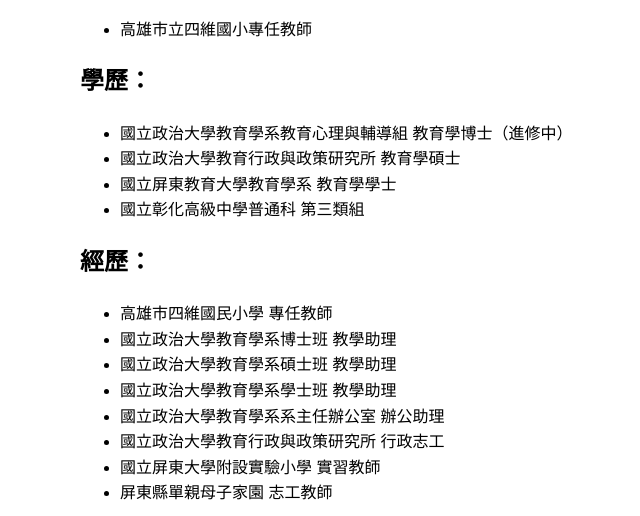
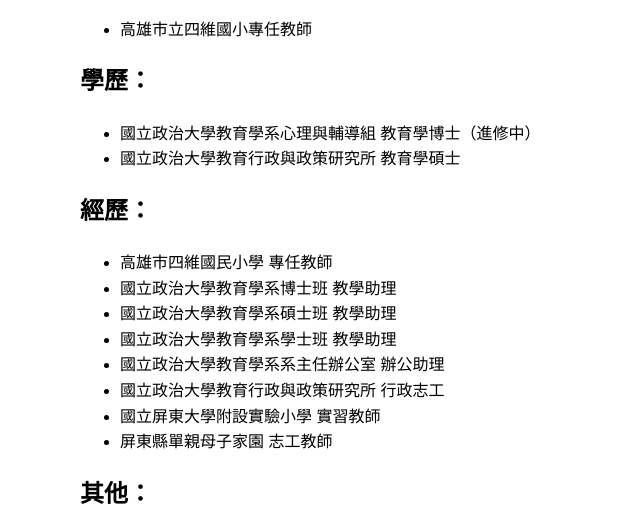
Before and after one commit to machi1007/profile, a plain HTML site: page index.html in a window 1280 px wide. Shown: the part 399-915 px from the top of the page, without its empty margins (260-900 px from the left). Drawn offline with Linux system fonts and the light colour scheme.

Commit message:
index.html

```diff
--- a/index.html
+++ b/index.html
@@ -37,10 +37,8 @@
     </ul>
     <h2>學歷：</h2>
     <ul>
-        <li>國立政治大學教育學系教育心理與輔導組 教育學博士（進修中）</li>
+        <li>國立政治大學教育學系心理與輔導組 教育學博士（進修中）</li>
         <li>國立政治大學教育行政與政策研究所 教育學碩士</li>
-        <li>國立屏東教育大學教育學系 教育學學士</li>
-        <li>國立彰化高級中學普通科 第三類組</li>
         <!-- 可以繼續列舉其他作品 -->
     </ul>
     <h2>經歷：</h2>
```
